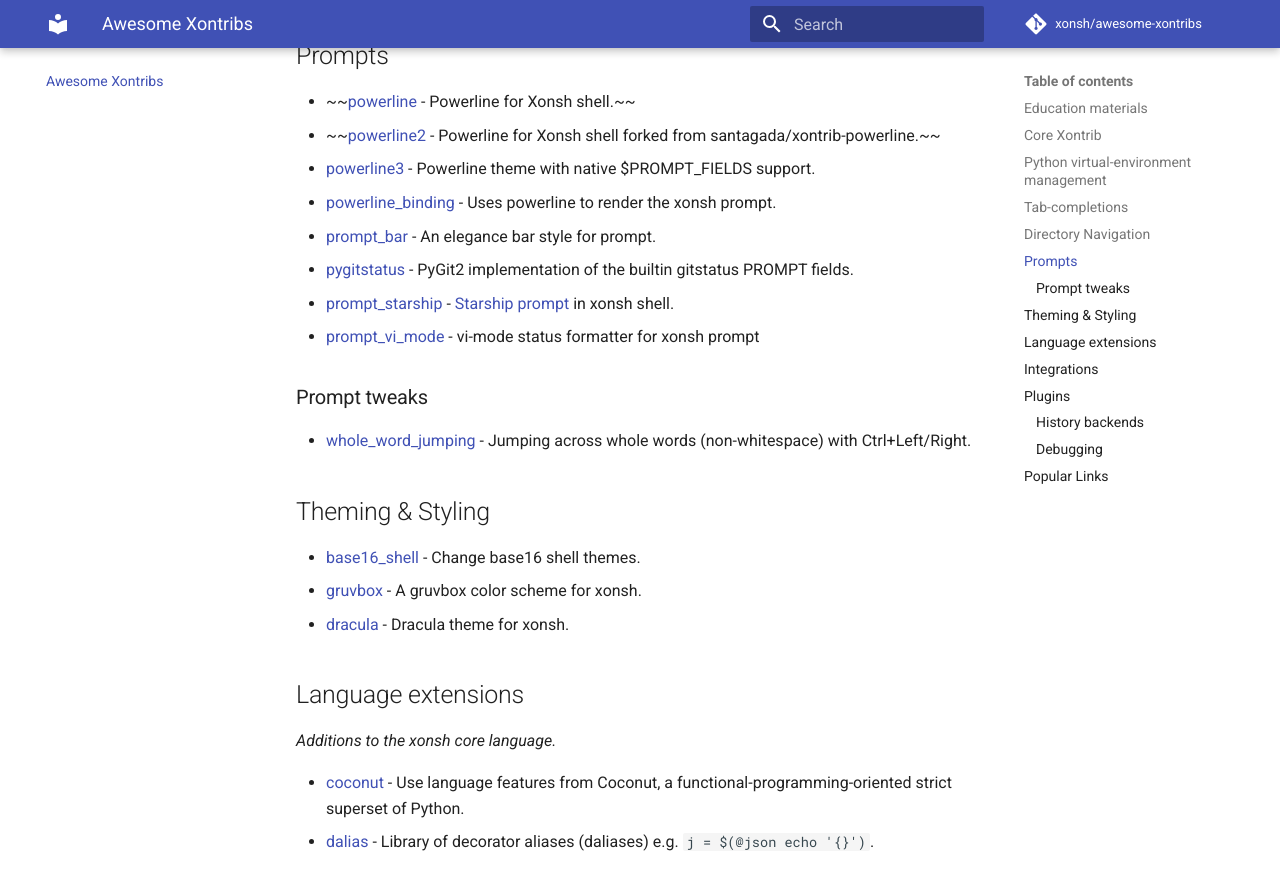
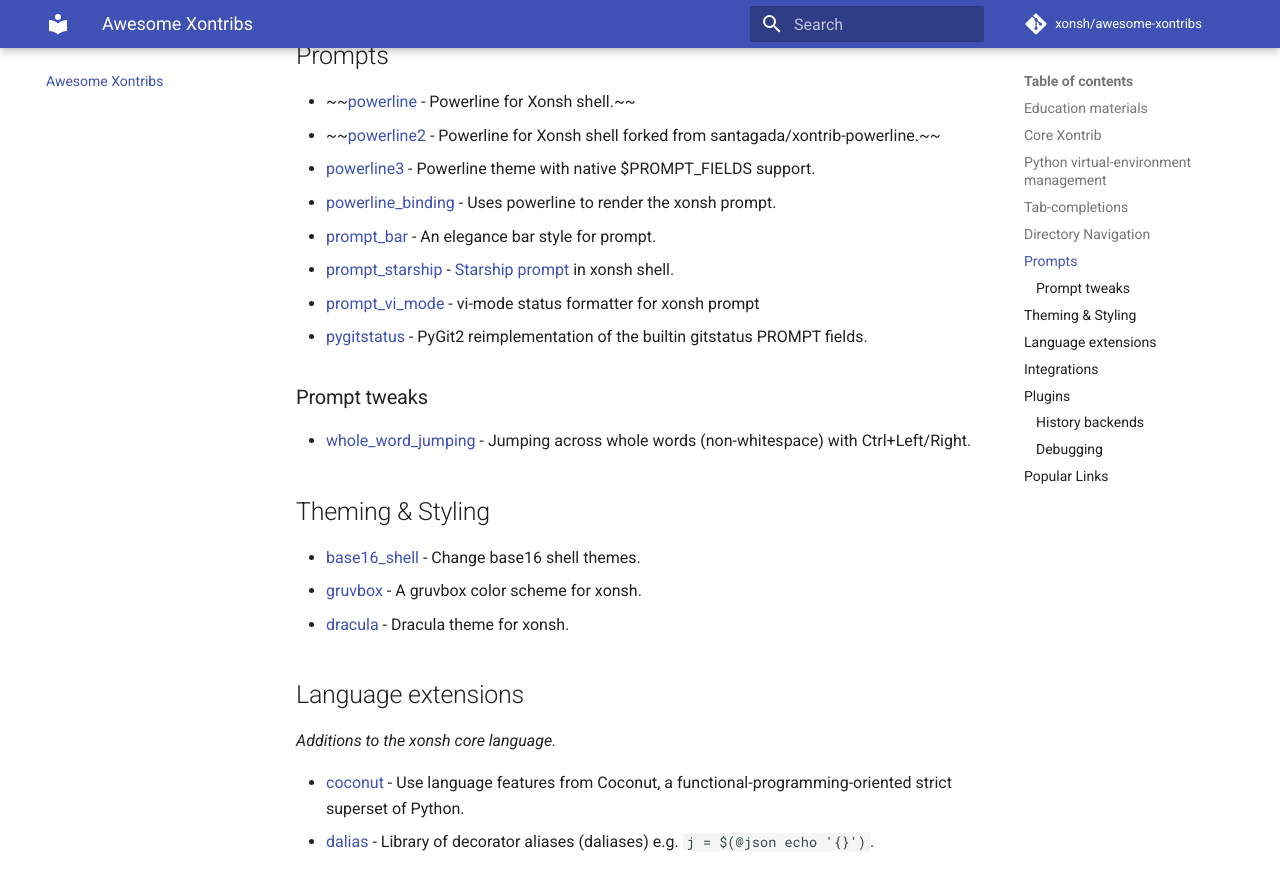
Before and after one commit to xonsh/awesome-xontribs, an MkDocs documentation site: the page built from docs/README.md, in a window 1280 px wide and 900 px high, scrolled down 2604 px. Shown: the top 890 px of the window. Built offline with MkDocs 1.6.1 and Material for MkDocs 9.7.7, drawn with Linux system fonts in a browser that asks for light colours; comment, search, counter and statistics services are not loaded.

Commit message:
Update README.md

```diff
--- a/docs/README.md
+++ b/docs/README.md
@@ -81,9 +81,9 @@
 - [powerline3](https://github.com/jnoortheen/xontrib-powerline3) - Powerline theme with native $PROMPT_FIELDS support.
 - [powerline_binding](https://github.com/dyuri/xontrib-powerline-binding) - Uses powerline to render the xonsh prompt.
 - [prompt_bar](https://github.com/anki-code/xontrib-prompt-bar) - An elegance bar style for prompt.
-- [pygitstatus](https://github.com/Spitfire1900/xontrib-pygitstatus) - PyGit2 implementation of the builtin gitstatus PROMPT fields.
 - [prompt_starship](https://github.com/anki-code/xontrib-prompt-starship) - [Starship prompt](https://github.com/starship/starship) in xonsh shell.
 - [prompt_vi_mode](https://github.com/t184256/xontrib-prompt-vi-mode) - vi-mode status formatter for xonsh prompt
+- [pygitstatus](https://github.com/Spitfire1900/xontrib-pygitstatus) - PyGit2 reimplementation of the builtin gitstatus PROMPT fields.
 
 ### Prompt tweaks
 
```
